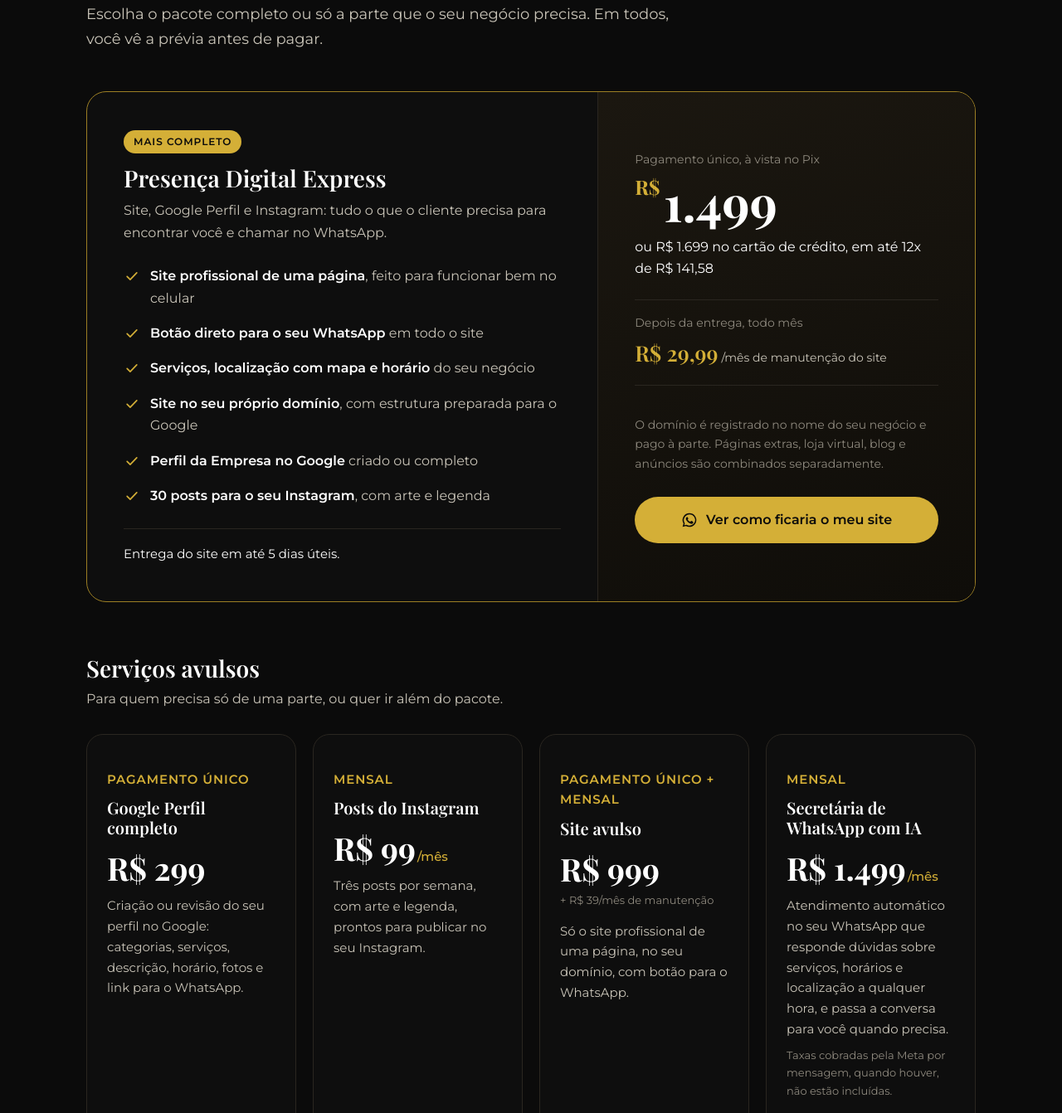
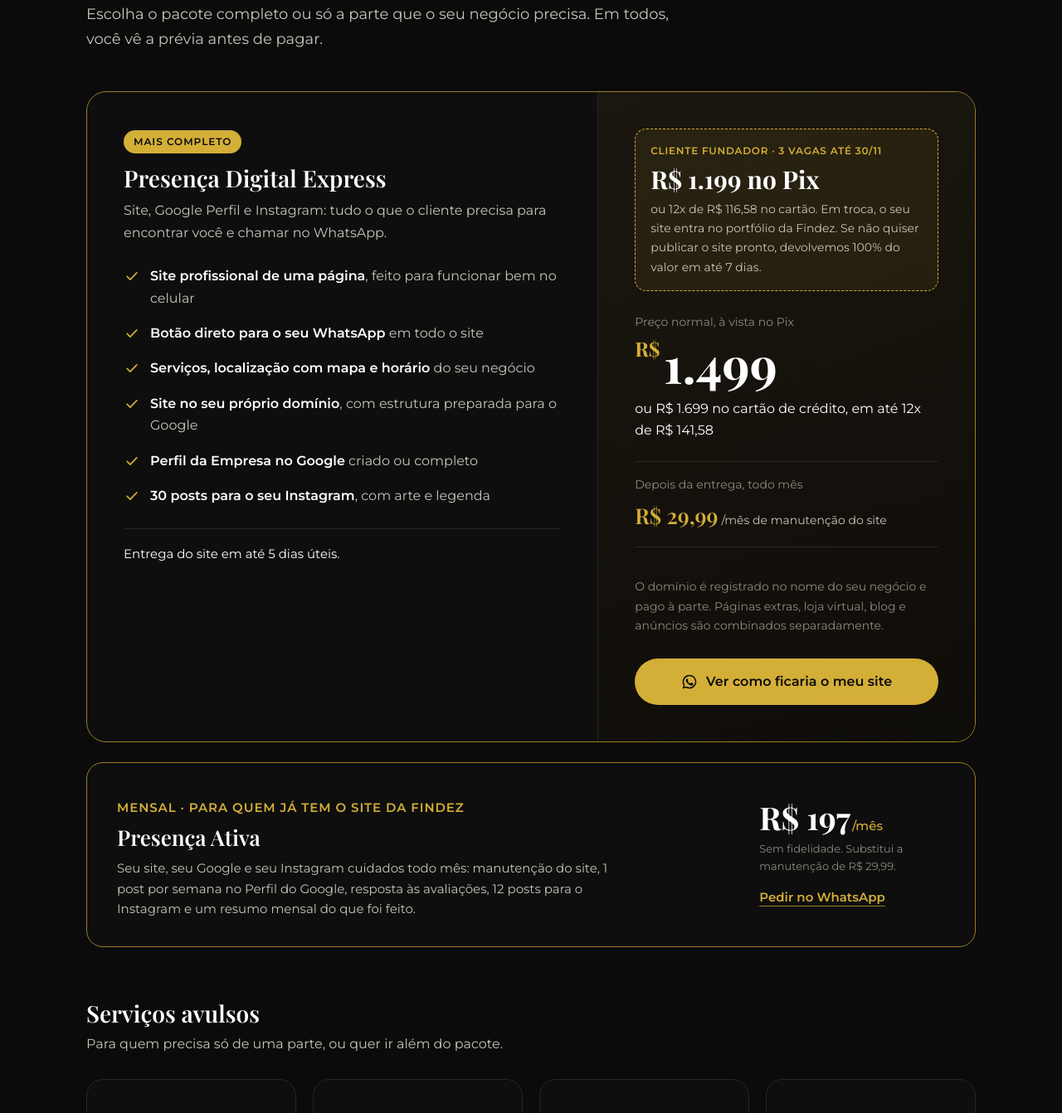
Before and after one commit to lephill101-arch/findez-site-oficial, a plain HTML site: page index.html in a window 1280 px wide. Shown: the part 3455-4797 px from the top of the page at 83% size. Drawn offline with nearby package versions, Linux system fonts and the light colour scheme.

Commit message:
Oferta de cliente fundador, plano Presença Ativa e Serendipity no portfólio
Co-Authored-By: Claude Opus 5.5 <noreply@anthropic.com>

```diff
--- a/index.html
+++ b/index.html
@@ -68,6 +68,18 @@
             "description": "Site de uma página, Perfil da Empresa no Google e 30 posts para o Instagram. R$ 1.499 no Pix ou R$ 1.699 no cartão de crédito em até 12x, mais manutenção de R$ 29,99 por mês.",
             "price": "1499.00",
             "priceCurrency": "BRL"
+          },
+          {
+            "@type": "Offer",
+            "name": "Presença Ativa",
+            "description": "Plano mensal para quem já tem o site da Findez: manutenção do site, 1 post por semana no Perfil da Empresa no Google, resposta às avaliações, 12 posts para o Instagram e resumo mensal.",
+            "priceCurrency": "BRL",
+            "priceSpecification": {
+              "@type": "UnitPriceSpecification",
+              "price": "197.00",
+              "priceCurrency": "BRL",
+              "unitCode": "MON"
+            }
           },
           {
             "@type": "Offer",
@@ -316,6 +328,18 @@ section,#inicio{scroll-margin-top:84px}
 .mensal-valor span{font-family:var(--sans);font-size:14px;color:var(--texto);margin-left:4px}
 .preco-texto{font-size:15px;margin-top:16px}
 .preco-texto.suave{font-size:14px;color:var(--texto-suave)}
+.fundador{margin-bottom:26px;padding:16px 18px;border:1px dashed var(--ouro);border-radius:14px;background:rgba(212,175,55,.08)}
+.fundador-selo{font-size:12px;font-weight:600;letter-spacing:.06em;text-transform:uppercase;color:var(--ouro)}
+.fundador-valor{font-family:var(--serif);font-size:30px;font-weight:700;color:var(--branco);line-height:1.1;margin-top:8px}
+.fundador-texto{font-size:14px;margin-top:8px}
+.plano-ativo{display:grid;grid-template-columns:1fr auto;gap:40px;align-items:center;margin-top:24px;padding:32px 36px;border:1px solid var(--ouro-escuro);border-radius:20px;background:#0e0e0e}
+.plano-ativo h3{font-size:26px;margin-top:8px}
+.plano-ativo p{font-size:15px;margin-top:10px;max-width:60ch}
+.plano-ativo .preco{font-family:var(--serif);color:var(--branco);font-size:38px;font-weight:700;line-height:1;margin-top:0}
+.plano-ativo .preco small{font-family:var(--sans);font-size:15px;font-weight:500;color:var(--ouro);margin-left:2px}
+.plano-ativo .obs{font-size:13px;color:var(--texto-suave);margin-top:8px;max-width:26ch}
+.plano-ativo a{display:inline-block;margin-top:14px;font-size:15px;font-weight:600;color:var(--ouro);text-decoration:underline;text-decoration-color:var(--ouro-escuro);text-underline-offset:5px}
+@media (max-width:760px){.plano-ativo{grid-template-columns:1fr;gap:20px;padding:28px 22px}}
 @media (max-width:440px){.valor{font-size:52px}.mensal-valor span{display:block;margin:2px 0 0}}
 .btn-cheio{justify-content:center;margin-top:28px}
 @media (max-width:900px){
@@ -564,7 +588,12 @@ footer{border-top:1px solid var(--linha);padding:48px 0 40px;font-size:14px;colo
           <p class="prazo">Entrega do site em até 5 dias úteis.</p>
         </div>
         <div class="pacote-preco">
-          <p class="preco-rotulo">Pagamento único, à vista no Pix</p>
+          <div class="fundador">
+            <p class="fundador-selo">Cliente fundador · 3 vagas até 30/11</p>
+            <p class="fundador-valor">R$ 1.199 no Pix</p>
+            <p class="fundador-texto">ou 12x de R$ 116,58 no cartão. Em troca, o seu site entra no portfólio da Findez. Se não quiser publicar o site pronto, devolvemos 100% do valor em até 7 dias.</p>
+          </div>
+          <p class="preco-rotulo">Preço normal, à vista no Pix</p>
           <p class="valor"><small>R$</small>1.499</p>
           <p class="parcelado">ou R$ 1.699 no cartão de crédito, em até 12x de R$ 141,58</p>
           <div class="mensal">
@@ -573,6 +602,18 @@ footer{border-top:1px solid var(--linha);padding:48px 0 40px;font-size:14px;colo
           </div>
           <p class="preco-texto suave">O domínio é registrado no nome do seu negócio e pago à parte. Páginas extras, loja virtual, blog e anúncios são combinados separadamente.</p>
           <a class="btn btn-ouro btn-cheio" href="https://wa.me/5511989118627?text=Ol%C3%A1!%20Quero%20uma%20pr%C3%A9via%20gr%C3%A1tis%20e%20saber%20mais%20sobre%20o%20Presen%C3%A7a%20Digital%20Express." target="_blank" rel="noopener"><svg aria-hidden="true"><use href="#i-whats"/></svg>Ver como ficaria o meu site</a>
+        </div>
+      </div>
+      <div class="plano-ativo" id="presenca-ativa">
+        <div>
+          <p class="servico-tipo">Mensal · para quem já tem o site da Findez</p>
+          <h3>Presença Ativa</h3>
+          <p>Seu site, seu Google e seu Instagram cuidados todo mês: manutenção do site, 1 post por semana no Perfil do Google, resposta às avaliações, 12 posts para o Instagram e um resumo mensal do que foi feito.</p>
+        </div>
+        <div class="plano-ativo-preco">
+          <p class="preco">R$ 197<small>/mês</small></p>
+          <p class="obs">Sem fidelidade. Substitui a manutenção de R$ 29,99.</p>
+          <a href="https://wa.me/5511989118627?text=Ol%C3%A1!%20Quero%20saber%20sobre%20o%20plano%20Presen%C3%A7a%20Ativa%20da%20Findez." target="_blank" rel="noopener">Pedir no WhatsApp</a>
         </div>
       </div>
       <div class="avulsos" id="servicos">
```
Also changed, not shown: portfolio.html (+21 -0 lines), llms.txt, serendipity.webp (added).
